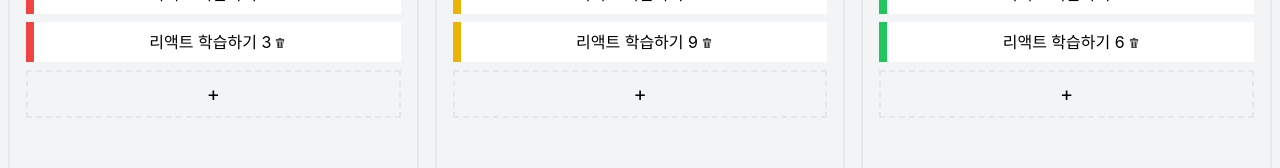
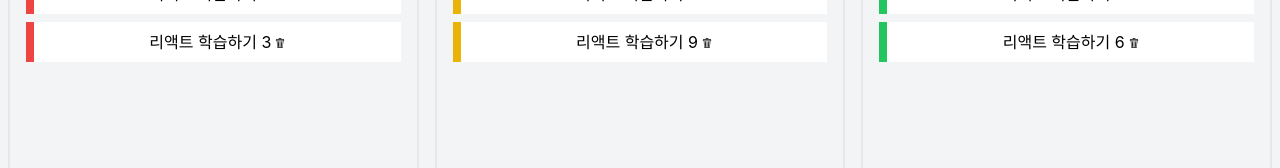
Before and after one commit to hyunjunyong/react-study, a React (Create React App) app: page / in a window 1280 px wide. Shown: the part 236-404 px from the top of the page. Built offline with nearby package versions, Linux system fonts and the light colour scheme.

Commit message:
remove function 수정

```diff
--- a/src/App.jsx
+++ b/src/App.jsx
@@ -27,34 +27,34 @@ const App = () => {
     {
       id: 4,
       do: '리액트 학습하기 4',
-      type: 'Doing',
+      type: 'Done',
     },
     {
       id: 5,
       do: '리액트 학습하기 5',
-      type: 'Doing',
+      type: 'Done',
     },
     {
       id: 6,
       do: '리액트 학습하기 6',
-      type: 'Doing',
+      type: 'Done',
     },
   ])
   const [DoingList, setDoingList] = useState([
     {
       id: 7,
       do: '리액트 학습하기 7',
-      type: 'Done',
+      type: 'Doing',
     },
     {
       id: 8,
       do: '리액트 학습하기 8',
-      type: 'Done',
+      type: 'Doing',
     },
     {
       id: 9,
       do: '리액트 학습하기 9',
-      type: 'Done',
+      type: 'Doing',
     },
   ])
   const [inputs, setInputs] = useState('')
@@ -72,10 +72,11 @@ const App = () => {
     setInputs('')
     nextId.current += 1
   }
-  const onRemove = (id) => {
-    setDoList(doList.filter((list) => list.id !== id))
-    setDoneList(DoneList.filter((list) => list.id !== id))
-    setDoingList(DoingList.filter((list) => list.id !== id))
+  const onRemove = (id, type) => {
+    if (type === 'ToDo') setDoList(doList.filter((list) => list.id !== id))
+    if (type === 'Done') setDoneList(DoneList.filter((list) => list.id !== id))
+    if (type === 'Doing')
+      setDoingList(DoingList.filter((list) => list.id !== id))
   }
 
   const handleDragStart = (e, list, index) => {
--- a/src/components/List.jsx
+++ b/src/components/List.jsx
@@ -36,15 +36,18 @@ const List = ({
               key={list.id}
             >
               {list.do}
-              <button className="ml-1" onClick={() => onRemove(list.id)}>
+              <button
+                className="ml-1"
+                onClick={() => onRemove(list.id, list.type)}
+              >
                 <img src={Delete} alt="" style={imgStyle} />
               </button>
             </li>
           ))}
 
-          <li className="p-2 m-2 border-dashed border-2">
+          {/* <li className="p-2 m-2 border-dashed border-2">
             <button className="w-full text-xl">+</button>
-          </li>
+          </li> */}
         </ul>
       </div>
     </div>
```
